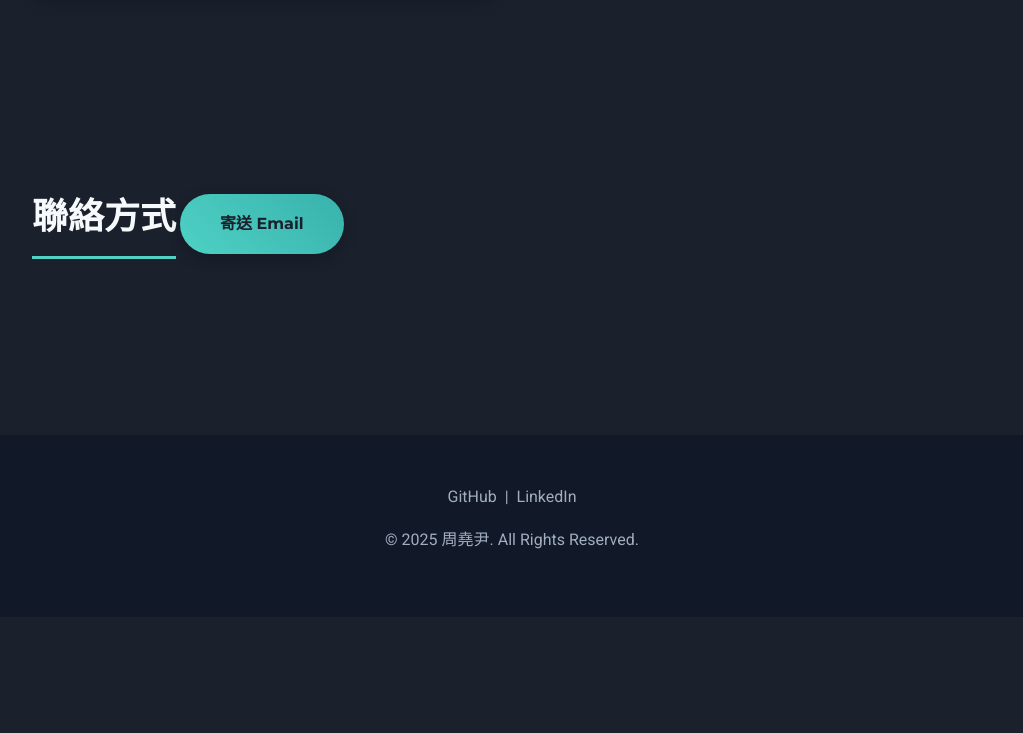
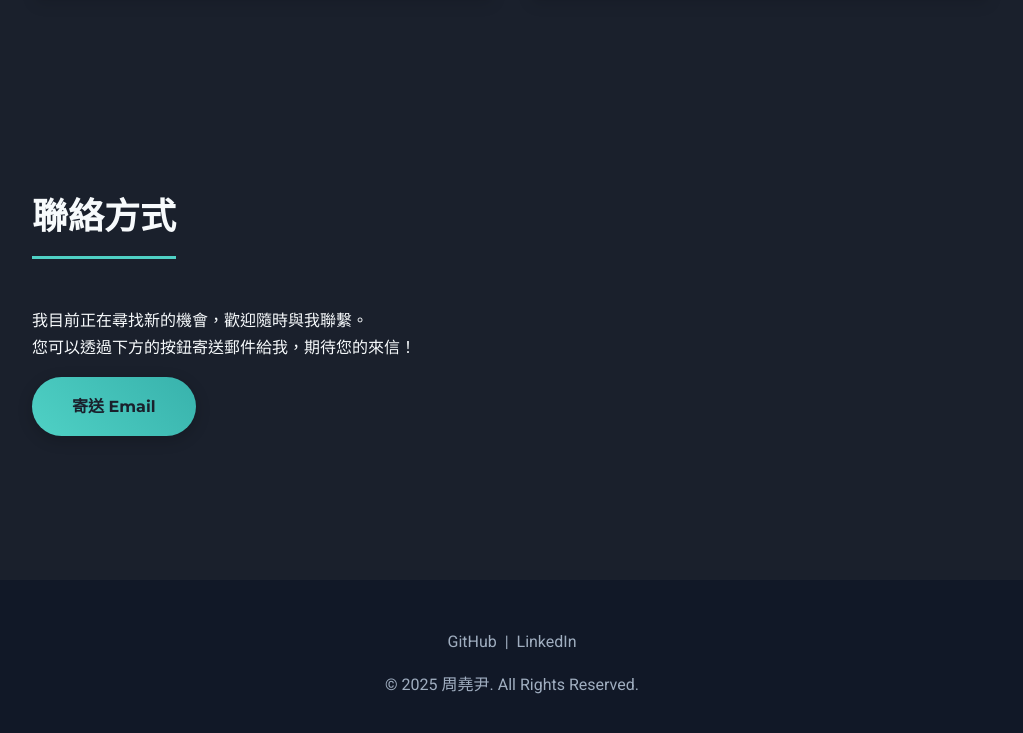
Before and after one commit to yingz8516-web/yingz8516, a plain HTML site: page index.html in a window 1280 px wide. Shown: the part 1514-2247 px from the top of the page, without its empty margins (128-1151 px from the left). Before the commit the page ends 2131 px from the top, so only its background shows below. Drawn offline with Linux system fonts and the light colour scheme.

Commit message:
Update index.html

```diff
--- a/index.html
+++ b/index.html
@@ -58,9 +58,13 @@
             </section>
 
             <section id="contact" class="content-section reveal">
-                <h2>聯絡方式</h2>
-                <a href="mailto:yingz8516@gmail.com" class="btn">寄送 Email</a>
-            </section>
+    <h2>聯絡方式</h2>
+    <p class="contact-intro">
+        我目前正在尋找新的機會，歡迎隨時與我聯繫。<br>
+        您可以透過下方的按鈕寄送郵件給我，期待您的來信！
+    </p>
+    <a href="mailto:[請填寫你的Email]" class="btn">寄送 Email</a>
+</section>
         </div>
     </main>
 
```
